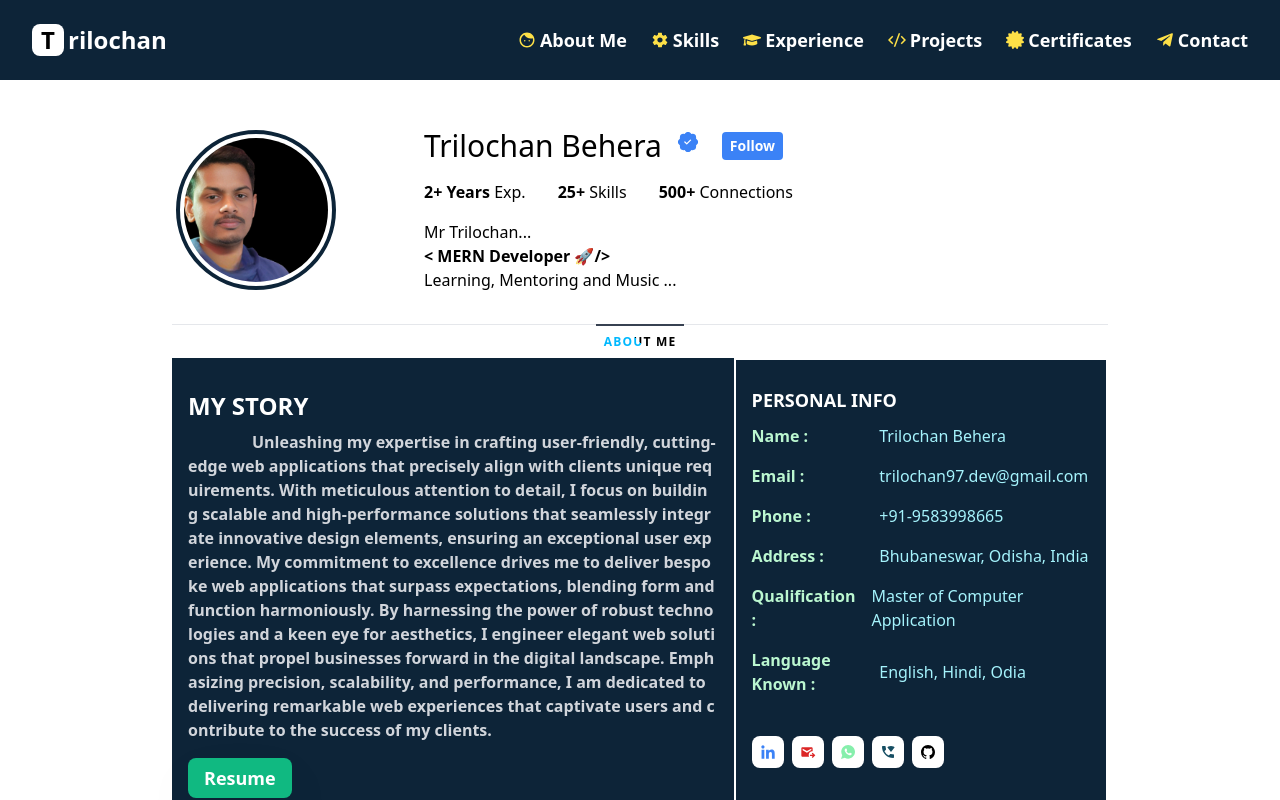
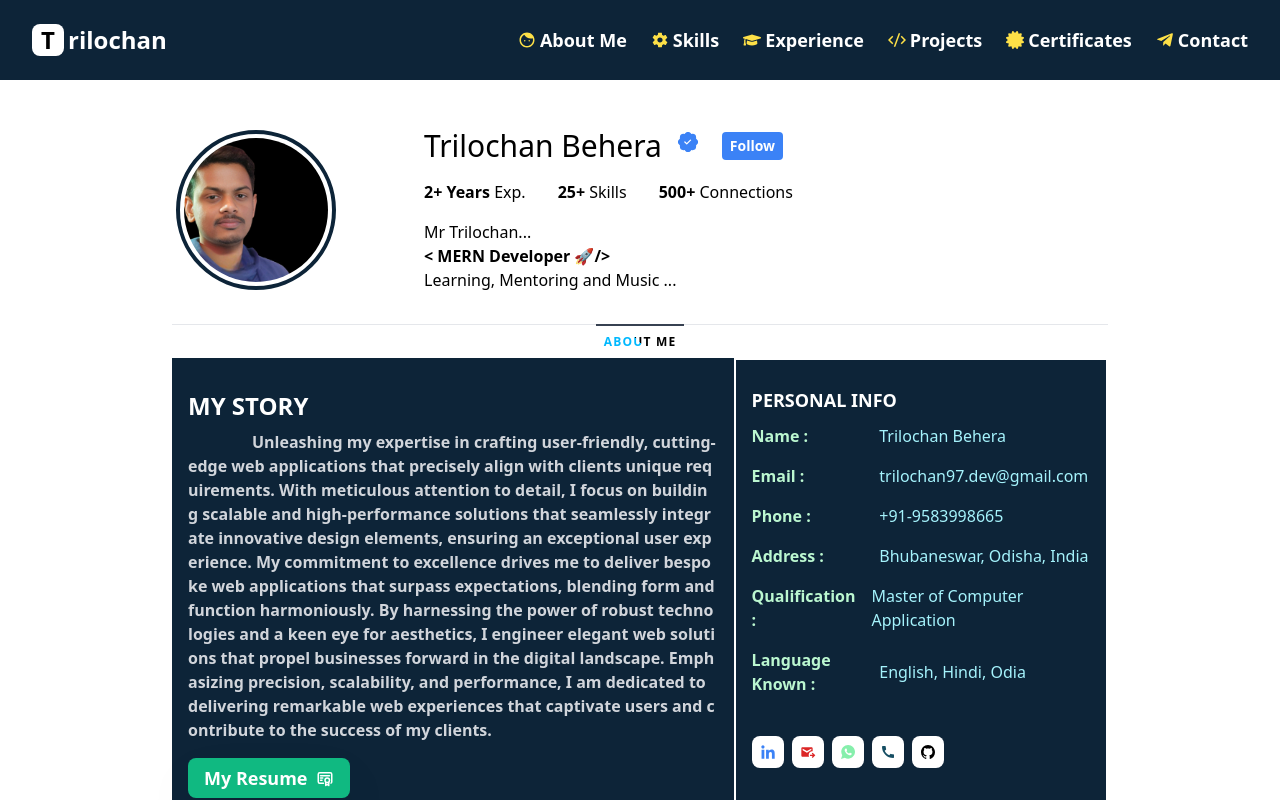
Before and after one commit to Trilochan-dev/Portfolio, a Next.js app: page /about in a window 1280 px wide. Built offline with nearby package versions, Linux system fonts and the light colour scheme.

Commit message:
Update AboutMe.tsx

```diff
--- a/src/components/AllPages/AboutMe.tsx
+++ b/src/components/AllPages/AboutMe.tsx
@@ -1,8 +1,11 @@
+import Link from 'next/link';
+import CVButton from "../widgets/CVButton"
 import { IoLogoGithub, IoLogoWhatsapp } from 'react-icons/io';
 import { GrLinkedinOption } from 'react-icons/gr';
-import { MdWifiCalling, MdOutgoingMail } from 'react-icons/md';
-import CVButton from "../widgets/CVButton"
-import Link from 'next/link';
+import { MdOutgoingMail } from 'react-icons/md';
+import { TbCertificate } from 'react-icons/tb';
+import { MdCall } from 'react-icons/md';
+
 
 export default function AboutMe() {
     const personalDetails = [
@@ -20,7 +23,7 @@ export default function AboutMe() {
                 <p className="indent-16 mt-2 text-gray-300 text-md break-all font-bold">
                     Unleashing my expertise in crafting user-friendly, cutting-edge web applications that precisely align with clients unique requirements. With meticulous attention to detail, I focus on building scalable and high-performance solutions that seamlessly integrate innovative design elements, ensuring an exceptional user experience. My commitment to excellence drives me to deliver bespoke web applications that surpass expectations, blending form and function harmoniously. By harnessing the power of robust technologies and a keen eye for aesthetics, I engineer elegant web solutions that propel businesses forward in the digital landscape. Emphasizing precision, scalability, and performance, I am dedicated to delivering remarkable web experiences that captivate users and contribute to the success of my clients.
                 </p>
-                <CVButton title="Resume" />
+                <CVButton title="My Resume" icon={<TbCertificate />} />
             </div>
             <div className="col-span-2 px-4 border-2 border-white">
                 <p className="text-lg uppercase font-extrabold mt-6 text-white leading-8 col-span-2">Personal Info</p>
@@ -35,7 +38,7 @@ export default function AboutMe() {
                         <Link href="https://www.linkedin.com/in/trilochan-behera-2179b41a2/"><p className='text-blue-500 bg-[#ffffff] rounded-lg p-2'> <GrLinkedinOption /> </p></Link>
                         <Link href="mailto:trilochan97.dev@gmail.com"> <p className='text-red-600 bg-[#ffffff] rounded-lg p-2'> <MdOutgoingMail /> </p></Link>
                         <Link href="https://wa.me/+919583998665"><p className='text-green-300 bg-[#ffffff] rounded-lg p-2'> <IoLogoWhatsapp /></p></Link>
-                        <Link href="tel:+919583998665"><p className='text-cyan-900 bg-[#ffffff] rounded-lg p-2'> <MdWifiCalling /></p></Link>
+                        <Link href="tel:+919583998665"><p className='text-cyan-900 bg-[#ffffff] rounded-lg p-2'> <MdCall /></p></Link>
                         <Link href="https://github.com/Trilochan-dev"><p className='text-black bg-[#ffffff] rounded-lg p-2'> <IoLogoGithub /></p></Link>
                     </div>
                 </div>
```
